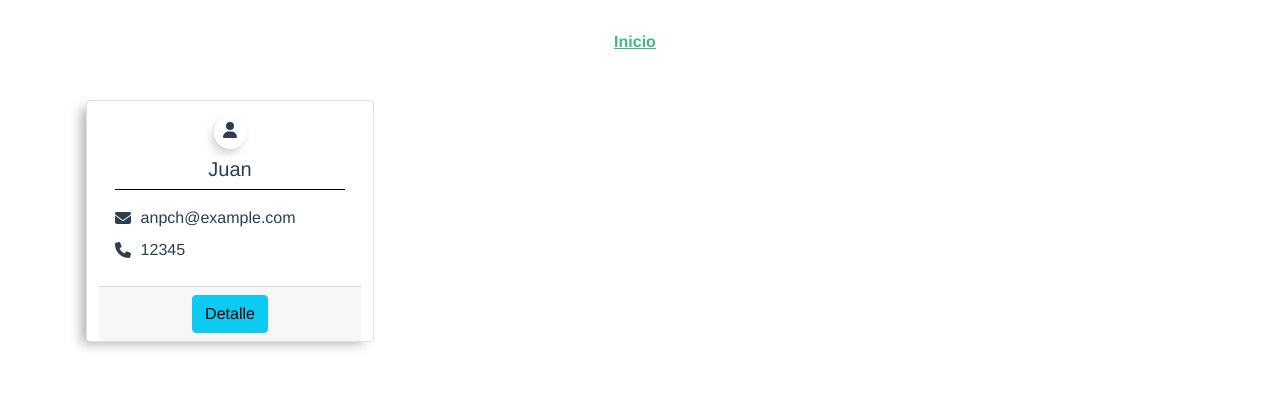
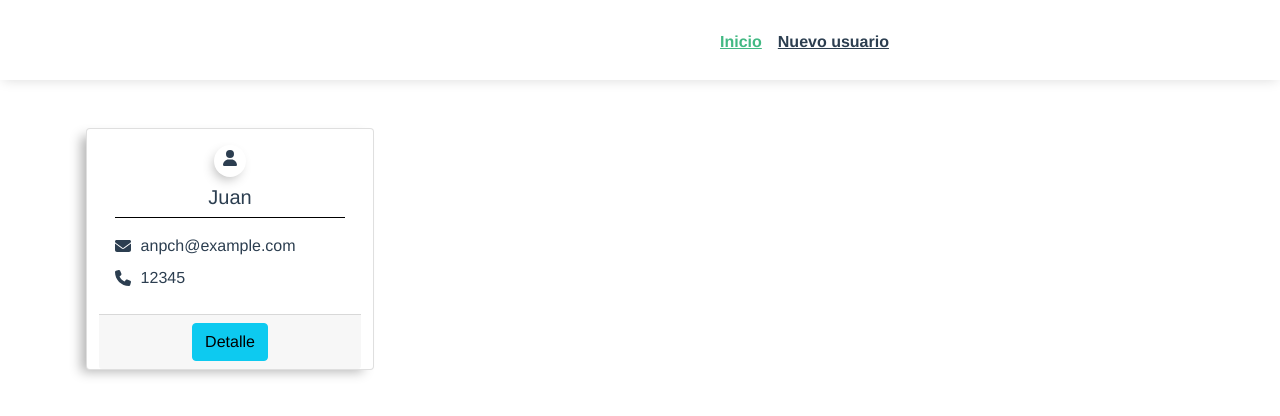
Before and after one commit to naniitevez/crud-vue, a Vue app: page / in a window 1280 px wide. Shown: the top 416 px of the page. Built offline with nearby package versions, Linux system fonts and the light colour scheme; no server answers.

Commit message:
agrego boton goBack

```diff
--- a/src/components/AppHeader.vue
+++ b/src/components/AppHeader.vue
@@ -1,24 +1,59 @@
 <template>
   <nav>
-    <router-link to="/">Inicio</router-link>
+    <div class="back-button-container">
+      <button class="btn btn-light" v-if="!isHome" @click="goBack">
+        <font-awesome-icon icon="fa-solid fa-arrow-left" />Volver
+      </button>
+    </div>
+    <div class="menu-container">
+      <router-link to="/">Inicio</router-link>
+      <router-link to="/user/new">Nuevo usuario</router-link>
+    </div>
   </nav>
 </template>
 
 <script setup>
+import { computed } from "vue";
+import { useRoute, useRouter } from "vue-router";
+
+const route = useRoute();
+const router = useRouter();
+
+const isHome = computed(() => route.path === "/");
+
+const goBack = () => {
+  router.go(-1);
+};
 </script>
 
-<style scoped>
+<style lang="scss" scoped>
 nav {
   padding: 30px;
-}
+  margin-bottom: 2rem;
+  height: 80px;
+  display: flex;
+  justify-content: space-evenly;
+  box-shadow: 0px 3px 12px -3px rgba(0, 0, 0, 0.15);
 
-nav a {
-  font-weight: bold;
-  color: #2c3e50;
-  margin-right: 10px;
-}
+  a {
+    font-weight: bold;
+    color: #2c3e50;
+    margin-right: 1rem;
 
-nav a.router-link-exact-active {
-  color: #42b983;
+    &.router-link-exact-active {
+      color: #42b983;
+    }
+  }
+
+  .back-button-container {
+    button {
+      svg {
+        margin-right: 10px;
+      }
+    }
+  }
+
+  .menu-container {
+  }
 }
 </style>
--- a/src/main.js
+++ b/src/main.js
@@ -10,10 +10,10 @@ import { library } from "@fortawesome/fontawesome-svg-core";
 import { FontAwesomeIcon } from "@fortawesome/vue-fontawesome";
 
 /* import specific icons */
-import { faUser, faEnvelope, faPhone } from "@fortawesome/free-solid-svg-icons";
+import { faUser, faEnvelope, faPhone, faArrowLeft } from "@fortawesome/free-solid-svg-icons";
 
 /* add icons to the library */
-library.add(faUser, faEnvelope, faPhone);
+library.add(faUser, faEnvelope, faPhone, faArrowLeft);
 
 const app = createApp(App);
 app.use(router);
```
